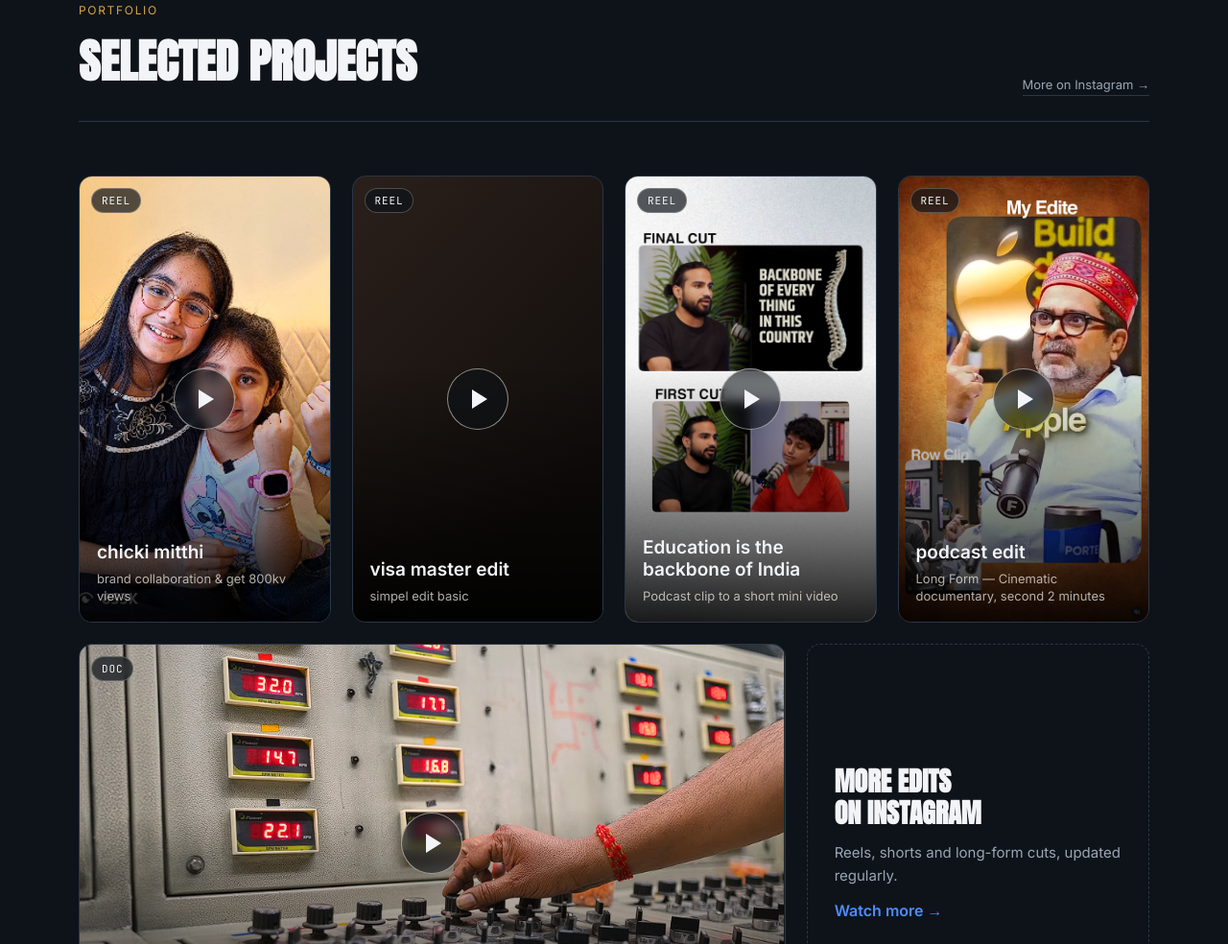
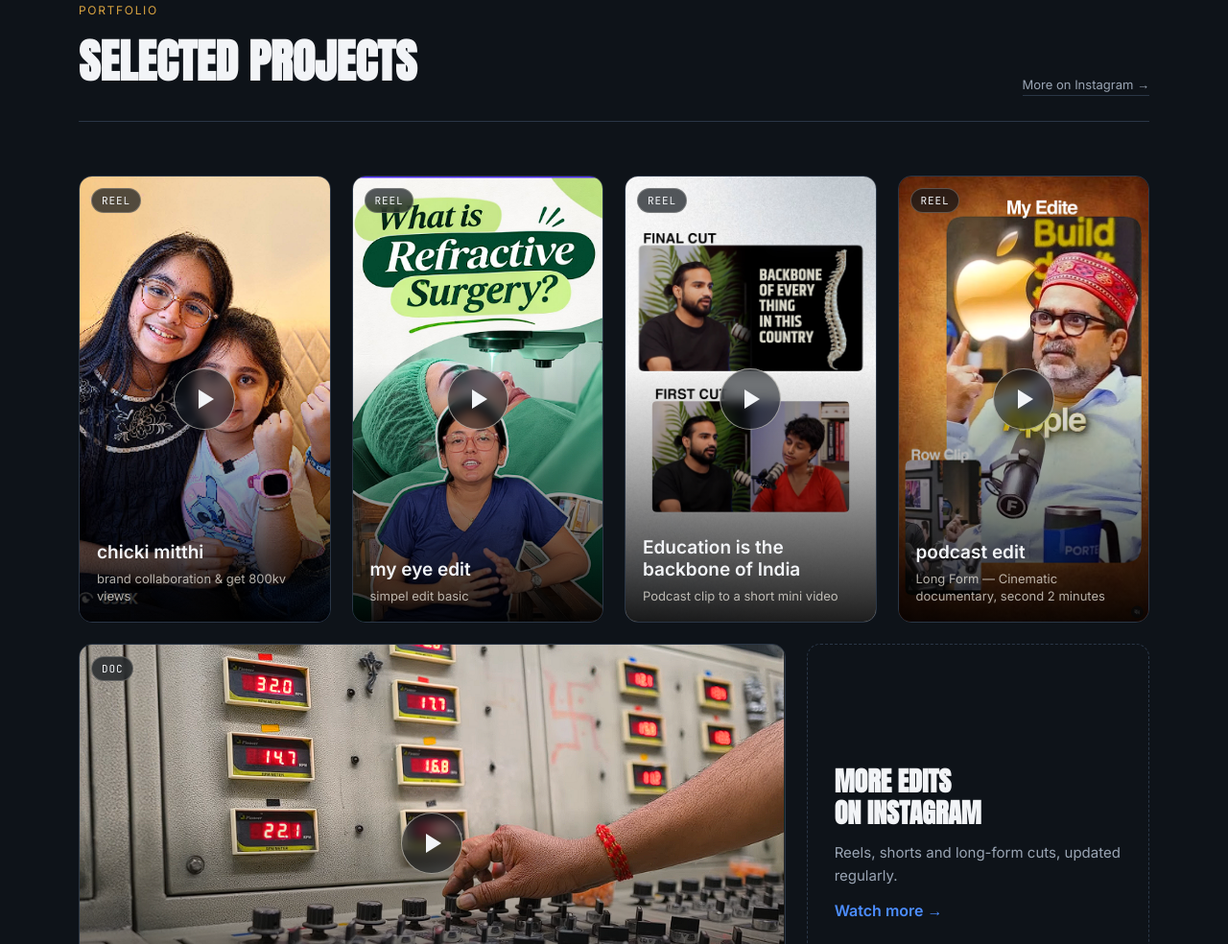
Before and after one commit to krishgargkk/krish-garg-editss, a plain HTML site: page index.html in a window 1280 px wide. Shown: the part 1848-2832 px from the top of the page at 96% size. Drawn offline with Linux system fonts and the light colour scheme.

Commit message:
Update image source and edit titles in index.html

```diff
--- a/index.html
+++ b/index.html
@@ -886,10 +886,10 @@
           </div>
           <div class="pcard" role="button" tabindex="0" data-preview="previews/ps-rajput.mp4" data-ig="https://www.instagram.com/reel/DfpD1TIB2zu/?utm_source=ig_web_copy_link&dmpr=MzRlODBiNWFlZA==&avpt=MzRlODBiNWFlZA==" data-title="PS Rajput — intro re-edit">
             <div class="pthumb">
-              <img src="" alt=" loading="lazy" onerror="this.remove()">
+              <img src="Screenshot 2026-11-25 144903.png" alt=" loading="lazy" onerror="this.remove()">
               <span class="pbadge mono">REEL</span>
               <span class="pplay"></span>
-              <span class="pinfo"><span class="ptitle">visa master edit </span><span class="pmeta">simpel edit basic </span></span>
+              <span class="pinfo"><span class="ptitle">my eye edit </span><span class="pmeta">simpel edit basic </span></span>
             </div>
           </div>
           <div class="pcard" role="button" tabindex="0" data-preview="previews/backbone.mp4" data-ig="https://youtube.com/shorts/bj5EPXt52ns?feature=share" data-title="Education is the backbone of India">
```
